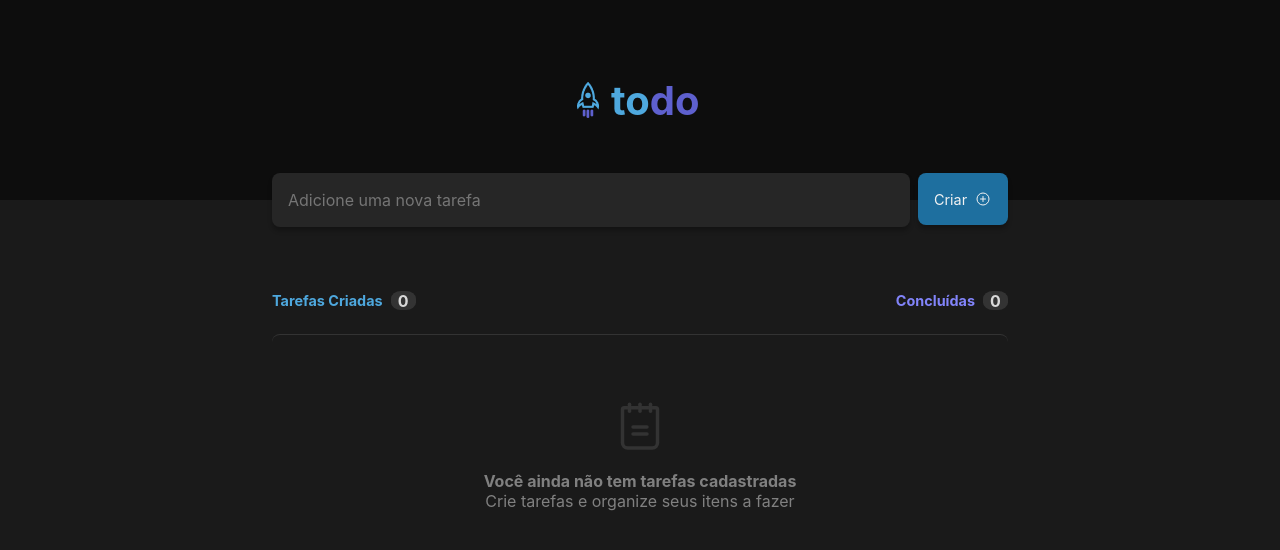
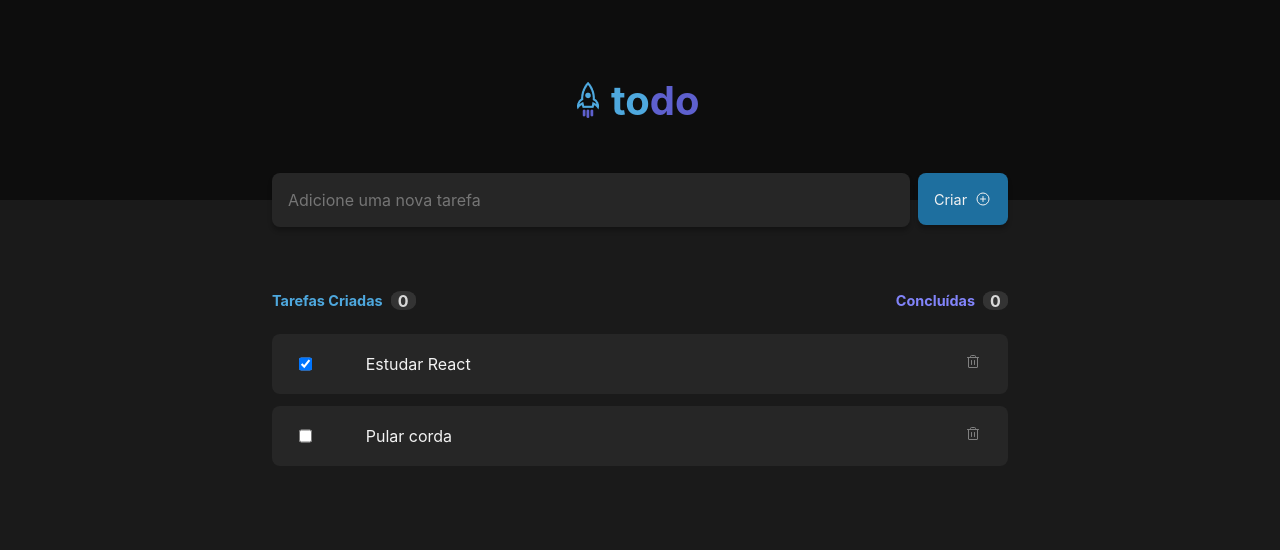
Before and after one commit to itsdavss/todo-list, a React (Vite) app: page / in a window 1280 px wide. Shown: the top 550 px of the page. Built offline with nearby package versions, Linux system fonts and the light colour scheme.

Commit message:
adiconando renderização condicional

```diff
--- /dev/null
+++ b/src/components/form/Form.jsx
@@ -0,0 +1,73 @@
+import { useState } from "react";
+import style from "./Form.module.css";
+import { PlusCircle, Notepad, Trash } from "phosphor-react";
+
+function Form() {
+  // const [isChecked, setIsChecked] = useState();
+
+  const tasks = [
+    {
+      id: 1,
+      name: "Estudar React",
+      isDone: true,
+    },
+    {
+      id: 2,
+      name: "Pular corda",
+      isDone: false,
+    },
+  ];
+
+  return (
+    <main className={style.container}>
+      <form action="" className={style.form}>
+        <input type="text" placeholder="Adicione uma nova tarefa" />
+        <button type="submit">
+          Criar
+          <PlusCircle size={16} />
+        </button>
+      </form>
+      <section className={style.tarefas}>
+        <div className={style.titulos}>
+          <div className={style.titulo}>
+            <h3 className={style.criadas}>Tarefas Criadas</h3>
+            <span>0</span>
+          </div>
+          <div className={style.titulo}>
+            <h3 className={style.concluidas}>Concluídas</h3>
+            <span>0</span>
+          </div>
+        </div>
+        <div className={style.itens}>
+          {tasks.length <= 0 ? (
+            <div className={style.conteudo}>
+              <Notepad size={56} color="var(--gray-400)" />
+              <div className={style.mensagem}>
+                <h4>Você ainda não tem tarefas cadastradas</h4>
+                <h4>Crie tarefas e organize seus itens a fazer</h4>
+              </div>
+            </div>
+          ) : (
+            <ul className={style.lista}>
+              {tasks.map((task) => {
+                return (
+                  <li key={task.id}>
+                    <input
+                      type="checkbox"
+                      checked={task.isDone ? true : false}
+                      // onChange={()=> {setIsChecked(!task.isDone)}}
+                    />
+                    <p>{task.name}</p>
+                    <Trash color="var(--gray-300)" />
+                  </li>
+                );
+              })}
+            </ul>
+          )}
+        </div>
+      </section>
+    </main>
+  );
+}
+
+export default Form;
--- a/src/components/form/Form.module.css
+++ b/src/components/form/Form.module.css
@@ -82,15 +82,16 @@
 
 .itens {
   margin-top: 24px;
-  border-top: 1px solid var(--gray-400);
-  border-radius: 8px;
   display: flex;
   align-items: center;
   justify-content: center;
 }
 
 .itens .conteudo {
-  margin-top: 64px;
+  border-top: 1px solid var(--gray-400);
+  border-radius: 8px;
+  width: 100%;
+  padding: 64px;
   display: flex;
   flex-direction: column;
   align-items: center;
@@ -109,3 +110,27 @@
 .itens .mensagem h4:last-child{
   font-weight: 400;
 }
+
+.lista {
+  width: 100%;
+  display: flex;
+  flex-direction: column;
+  align-items: center;
+  justify-content: center;
+}
+
+.lista li {
+  display: flex;
+  justify-content: space-between;
+  background-color: var(--gray-500);
+  width: 100%;
+  border-radius: 8px;
+  padding: 20px 27px;
+  margin-bottom: 12px;
+}
+
+.lista li p {
+  width: 80%;
+  text-align: start;
+  color: var(--gray-100);
+}
--- a/src/components/form/Form.tsx
+++ /dev/null
@@ -1,39 +0,0 @@
-import style from './Form.module.css'
-import { PlusCircle, Notepad } from 'phosphor-react'
-
-function Form() {
-  return (
-    <main className={style.container}>
-      <form action="" className={style.form}>
-        <input type="text" placeholder='Adicione uma nova tarefa' />
-        <button type='submit'>
-          Criar
-          <PlusCircle size={16} />
-        </button>
-      </form>
-      <section className={style.tarefas}>
-        <div className={style.titulos}>
-          <div className={style.titulo}>
-            <h3 className={style.criadas}>Tarefas Criadas</h3>
-            <span>0</span>
-          </div>
-          <div className={style.titulo}>
-            <h3 className={style.concluidas}>Concluídas</h3>
-            <span>0</span>
-          </div>
-        </div>
-        <div className={style.itens}>
-          <div className={style.conteudo}>
-            <Notepad size={56} color="var(--gray-400)" />
-            <div className={style.mensagem}>
-              <h4>Você ainda não tem tarefas cadastradas</h4>
-              <h4>Crie tarefas e organize seus itens a fazer</h4>
-            </div>
-          </div>
-        </div>
-      </section>
-    </main>
-  )
-}
-
-export default Form
```
